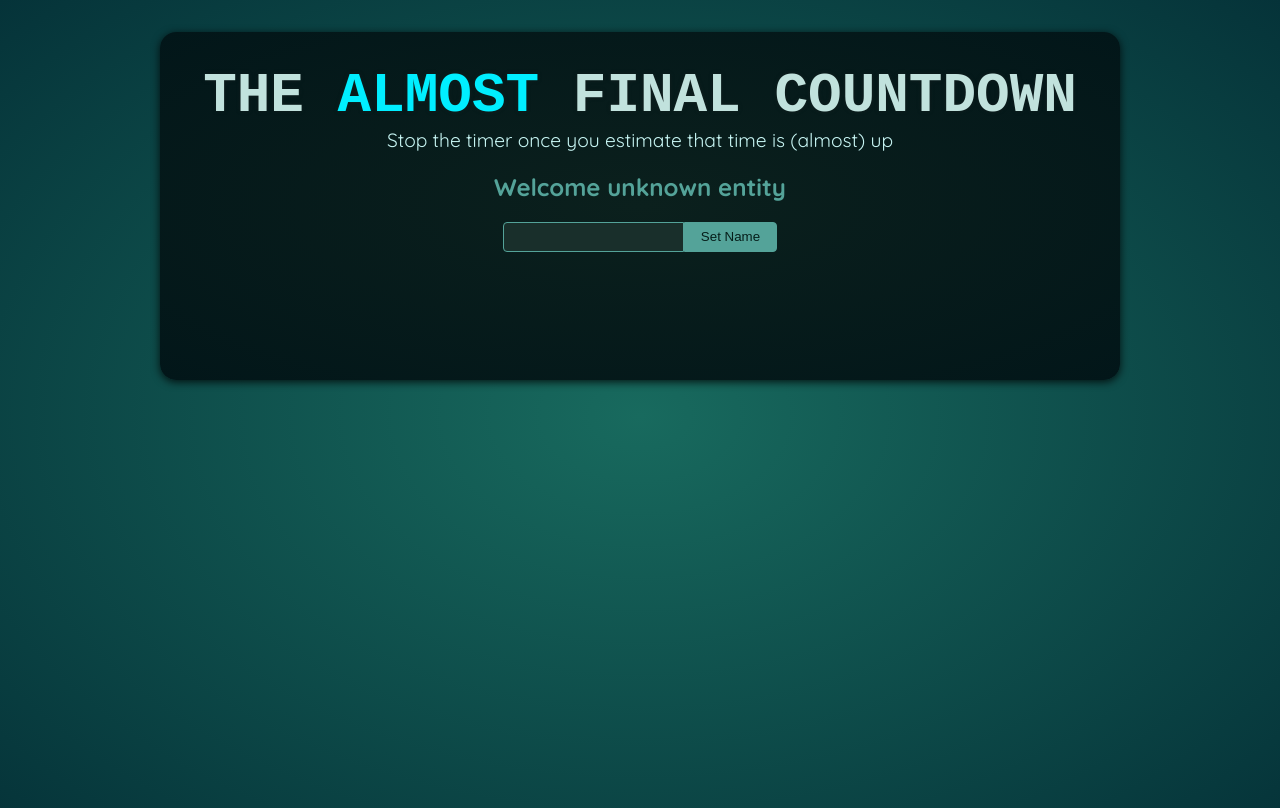
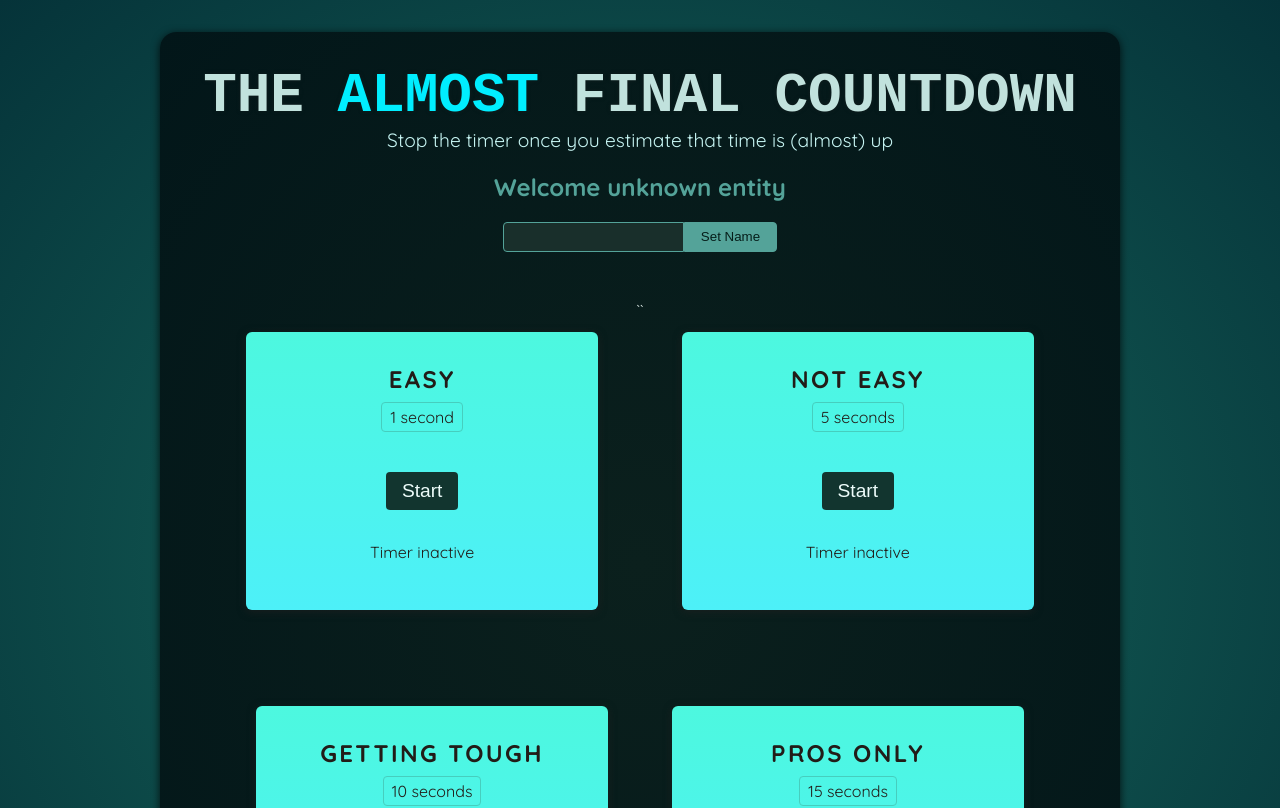
Before and after one commit to eshwagadkar/time-game, a React (Vite) app: page / in a window 1280 px wide. Shown: the top 808 px of the page. Built offline with nearby package versions, Linux system fonts and the light colour scheme; a web font is replaced by a local one.

Commit message:
conditional styling

```diff
--- a/src/App.jsx
+++ b/src/App.jsx
@@ -1,12 +1,18 @@
 import Header from './components/Header.jsx';
 import Player from './components/Player.jsx';
+import TimerChallenge from './components/TimerChallenge.jsx';
 
 function App() {
   return (
     <>
       <Header/>
       <Player />
-      <div id="challenges"></div>
+      <div id="challenges">
+        <TimerChallenge title='Easy' targetTime={1} />``
+        <TimerChallenge title='Not Easy' targetTime={5} />
+        <TimerChallenge title='Getting Tough' targetTime={10} />
+        <TimerChallenge title='Pros only' targetTime={15} />
+      </div>
     </>
   );
 }
--- /dev/null
+++ b/src/components/TimerChallenge.jsx
@@ -0,0 +1,31 @@
+import { useState } from "react"
+
+export default function TimerChallenge({ title, targetTime }) {
+    const [timerStarted, setTimerStarted] = useState(false)
+    const [timerExpired, setTimerExpired] = useState(false)
+
+    function handleStart() {
+
+        setTimeout(() => {
+            setTimerExpired(true)
+        }, targetTime * 1000)
+
+        setTimerStarted(true)
+    }
+
+    return <section className="challenge">
+        <h2>{title}</h2>
+        {timerExpired && <p>You Lost</p>}
+        <p className="challenge-time">
+            {targetTime} second{targetTime > 1 ? 's' : ''}
+        </p>
+        <p>
+            <button onClick={handleStart}>
+               {timerStarted ? 'Stop' : 'Start'}
+            </button>
+        </p>
+        <p className={timerStarted ? 'active' : undefined}>
+            {timerStarted ? 'Time is running...' : 'Timer inactive'}
+        </p>
+    </section>
+}
```
